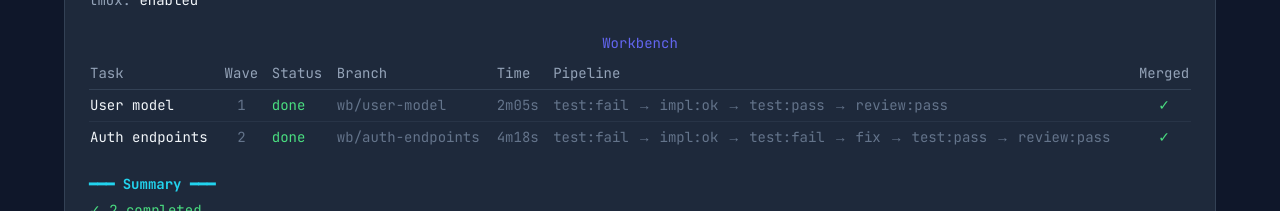
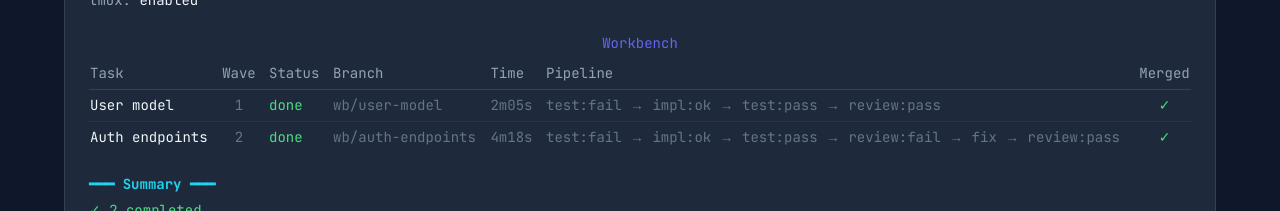
Before and after one commit to duncankmckinnon/wbcli-web, a Next.js app: page / in a window 1280 px wide. Shown: the part 4340-4551 px from the top of the page. Built offline with nearby package versions, Linux system fonts and the light colour scheme; no server answers.

Commit message:
change pipe example

```diff
--- a/components/landing/code-example.tsx
+++ b/components/landing/code-example.tsx
@@ -138,7 +138,7 @@ export function CodeExample() {
                       <td className="py-1 pr-3 text-green-400">done</td>
                       <td className="py-1 pr-3 text-brand-text-muted">wb/auth-endpoints</td>
                       <td className="py-1 pr-3 text-brand-text-muted">4m18s</td>
-                      <td className="py-1 pr-3 text-brand-text-muted">test:fail → impl:ok → test:fail → fix → test:pass → review:pass</td>
+                      <td className="py-1 pr-3 text-brand-text-muted">test:fail → impl:ok → test:pass → review:fail → fix → review:pass</td>
                       <td className="py-1 text-green-400 text-center">✓</td>
                     </tr>
                   </tbody>
```
